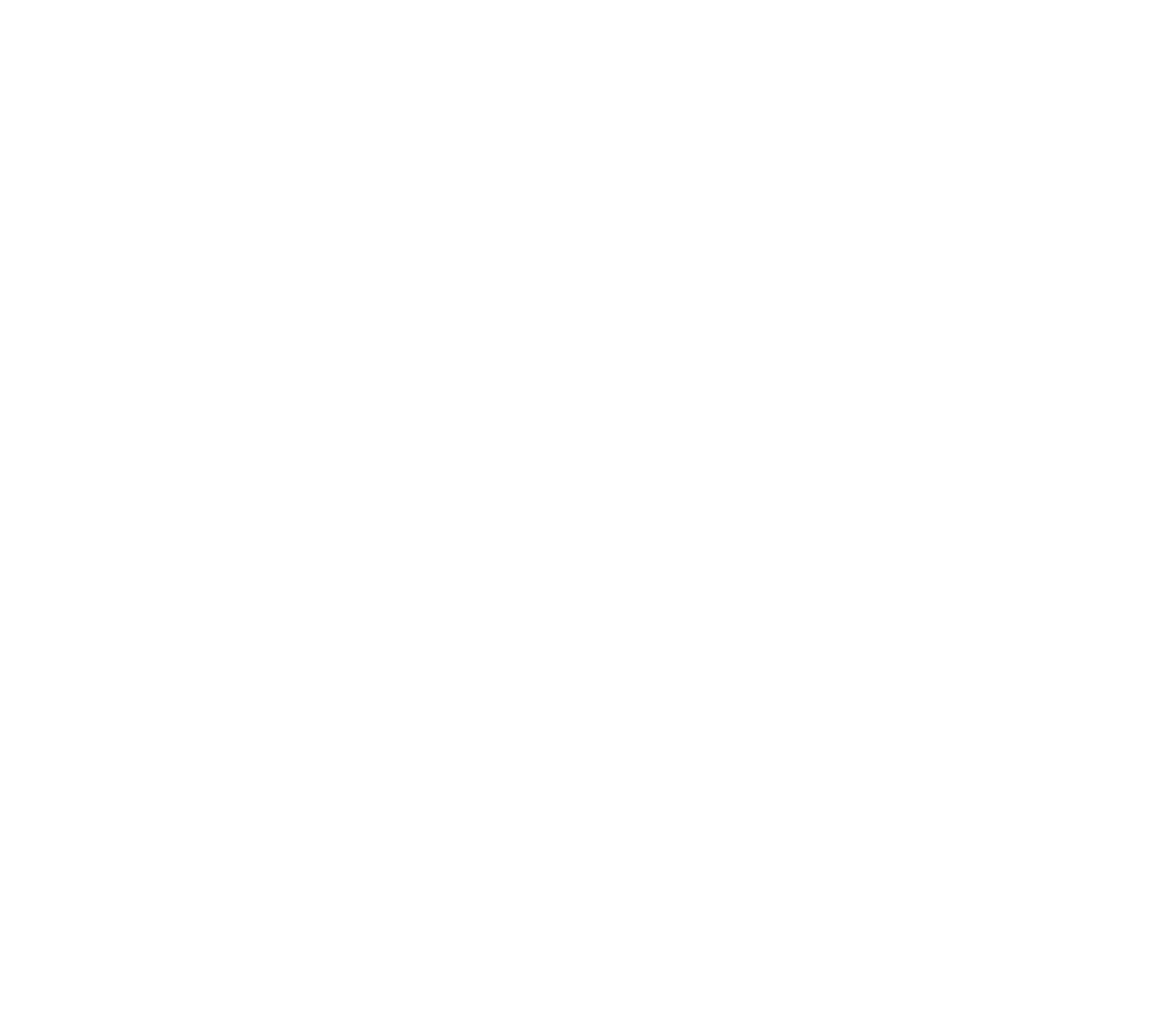
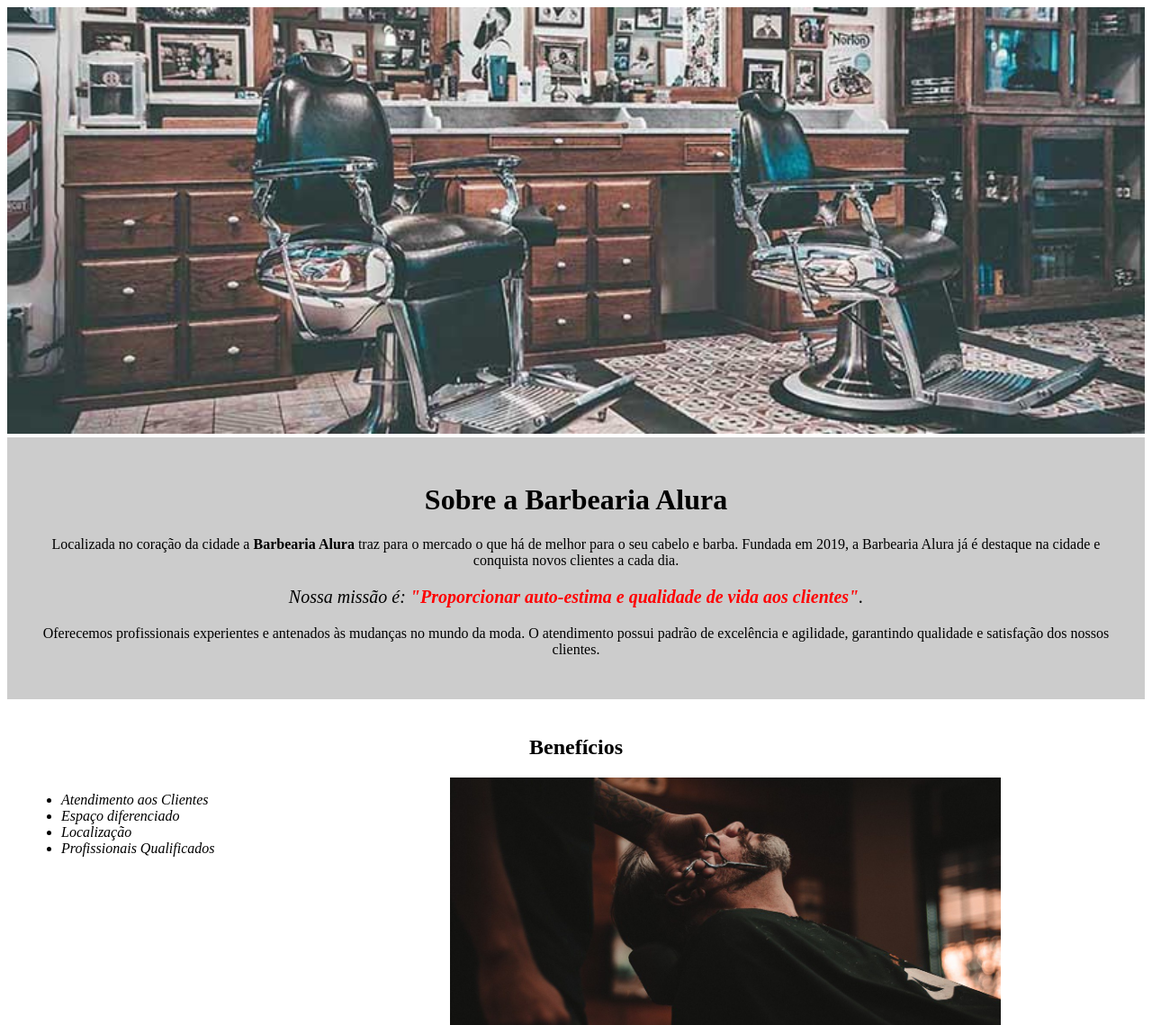
Before and after one commit to Kauan1A/Vasco-Gigante-da-Colina, a plain HTML site: page index.html in a window 1280 px wide. Shown: the top 1139 px of the page at 90% size. Before the commit the page ends 800 px from the top, so only its background shows below. Drawn offline with Linux system fonts and the light colour scheme.

Commit message:
Add files via upload

```diff
--- a/index.html
+++ b/index.html
@@ -1,7 +1,34 @@
-<!doctype html>
+<!DOCTYPE html>
 <html lang="pt-br">
-    <head>
-        <meta charset="UTF-8">
+	<head>
+		<meta charset="UTF-8">
+		<title>Barbearia Alura</title>
+		<link rel="stylesheet" href="style.css">
+	</head>
 
-    </head>
+	<body>
+		<img id="banner" src="banner.jpg">
+		<div class="principal">
+			<h1>Sobre a Barbearia Alura</h1>
+
+			<p>Localizada no coração da cidade a <strong>Barbearia Alura</strong> traz para o mercado o que há de melhor para o seu cabelo e barba. Fundada em 2019, a Barbearia Alura já é destaque na cidade e conquista novos clientes a cada dia.</p>
+
+			<p id="missao"><em>Nossa missão é: <strong>"Proporcionar auto-estima e qualidade de vida aos clientes"</strong>.</em></p>
+
+			<p>Oferecemos profissionais experientes e antenados às mudanças no mundo da moda. O atendimento possui padrão de excelência e agilidade, garantindo qualidade e satisfação dos nossos clientes.</p>
+		</div>
+
+		<div class="beneficios">
+			<h2>Benefícios</h2>
+
+			<ul>
+				<li class="itens">Atendimento aos Clientes</li>
+				<li class="itens">Espaço diferenciado</li>
+				<li class="itens">Localização</li>
+				<li class="itens">Profissionais Qualificados</li>
+			</ul>
+
+			<img src="beneficios.jpg" class="imagembeneficios">
+		</div>
+	</body>
 </html>
--- a/style.css
+++ b/style.css
@@ -11,11 +11,7 @@ body {
 	padding: 30px;
 }
 
-.titulo-principal {
-	padding-left: 20px;
-}
-
-.titulo-centralizado {
+h1 {
 	text-align: center
 }
 
@@ -40,6 +36,9 @@ em strong {
 	padding: 20px;
 }
 
+h2 {
+	text-align: center;
+}
 ul {
 	display: inline-block;
 	vertical-align: top;
```
Also changed, not shown: banner.jpg (added), beneficios.jpg (added).
